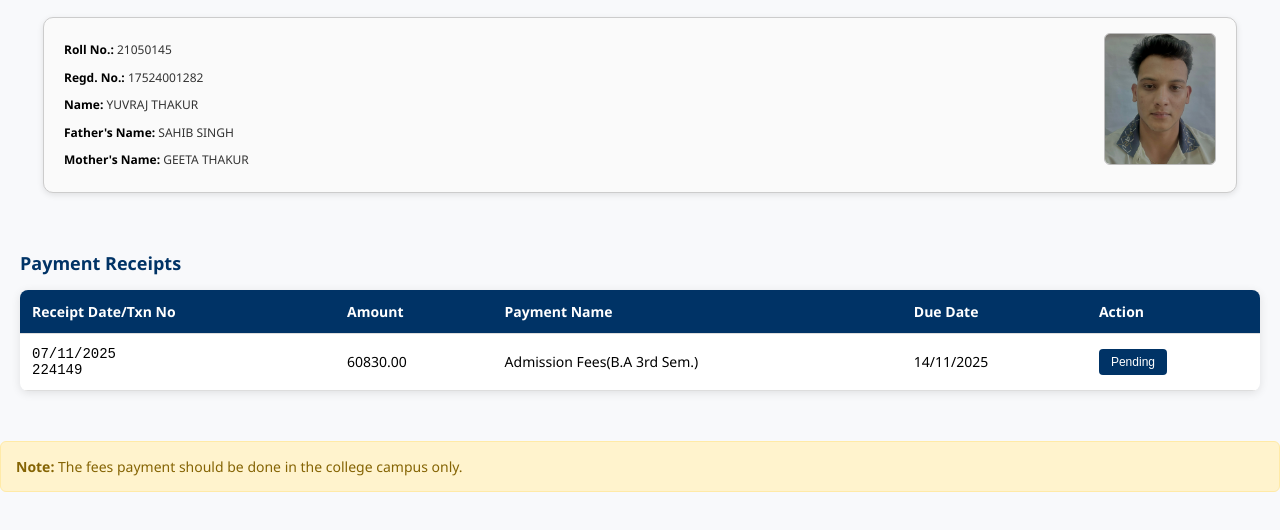
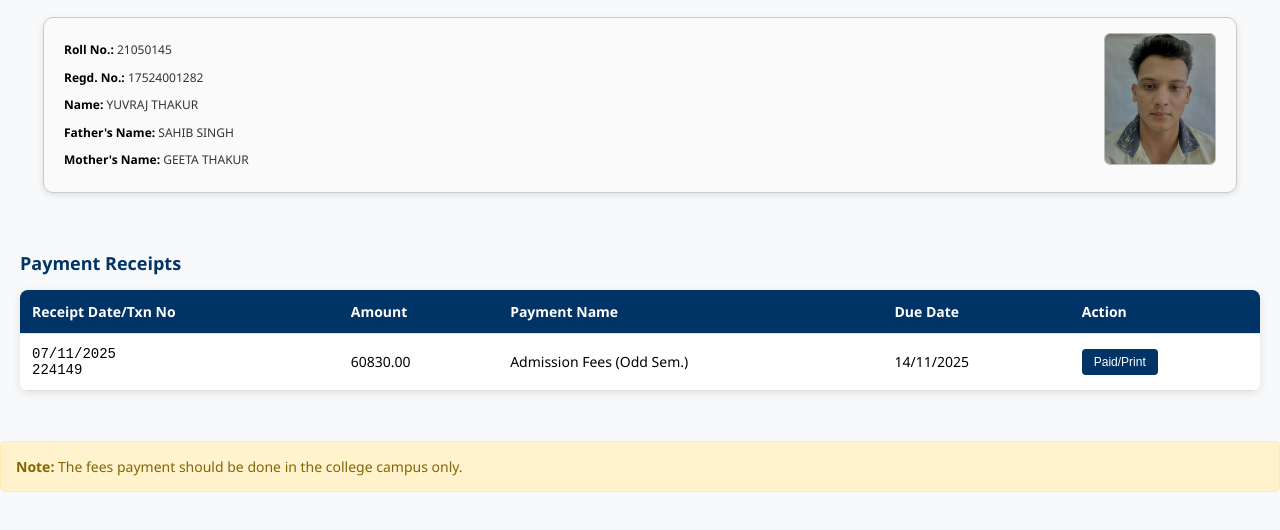
Before and after one commit to sangam0001/DavChandigarh, a plain HTML site: page payment.html in a window 1280 px wide. Shown: the part 152-682 px from the top of the page. Drawn offline with Linux system fonts and the light colour scheme.

Commit message:
Update payment.html

```diff
--- a/payment.html
+++ b/payment.html
@@ -85,9 +85,13 @@
                     <tr>
                         <td>07/11/2025<br>224149</td>
                         <td>60830.00</td>
-                        <td>Admission Fees(B.A 3rd Sem.)</td>
+                        <td>Admission Fees (Odd Sem.)</td>
                         <td>14/11/2025</td>
-                        <td><button class="print-btn">Pending</button></td>
+                        <td>
+                            <a href="print.html">
+                                <button class="print-btn">Paid/Print</button></a>
+                        </td>
+
                     </tr>
 
                 </tbody>
```
